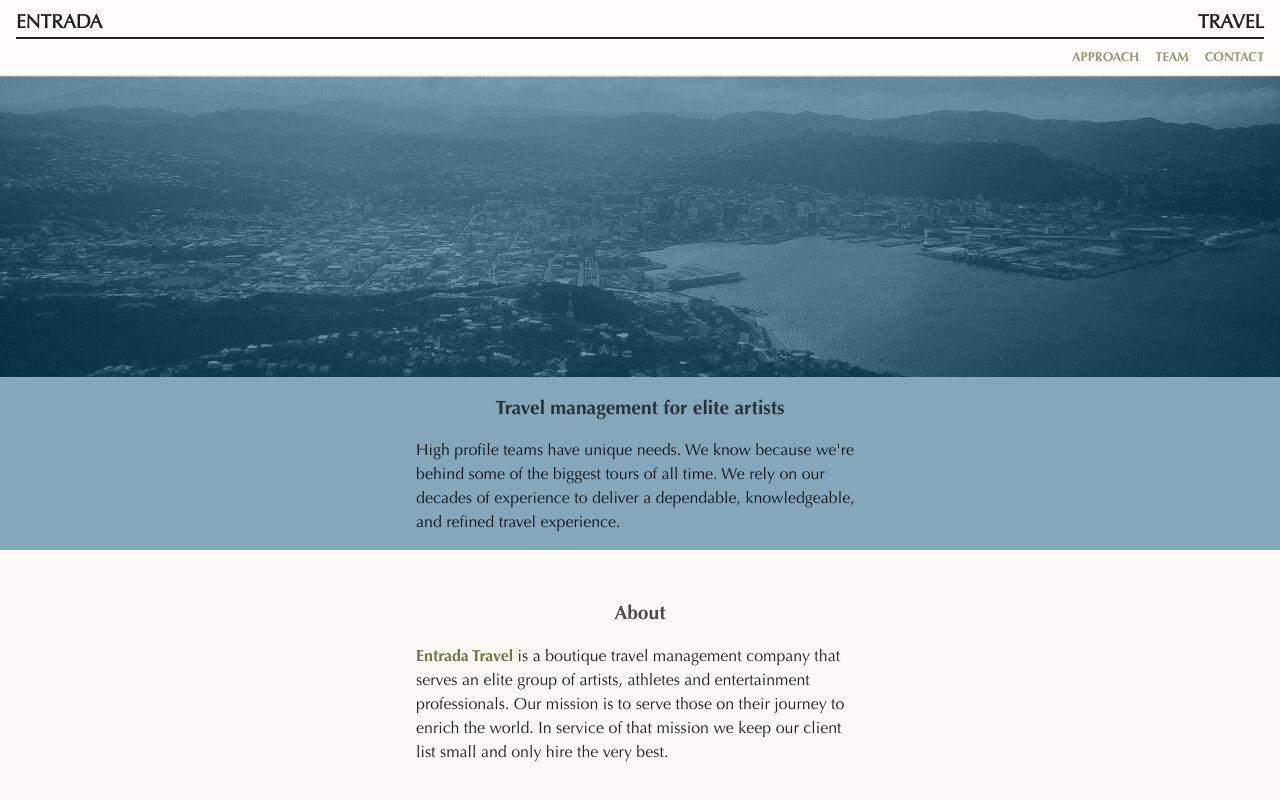
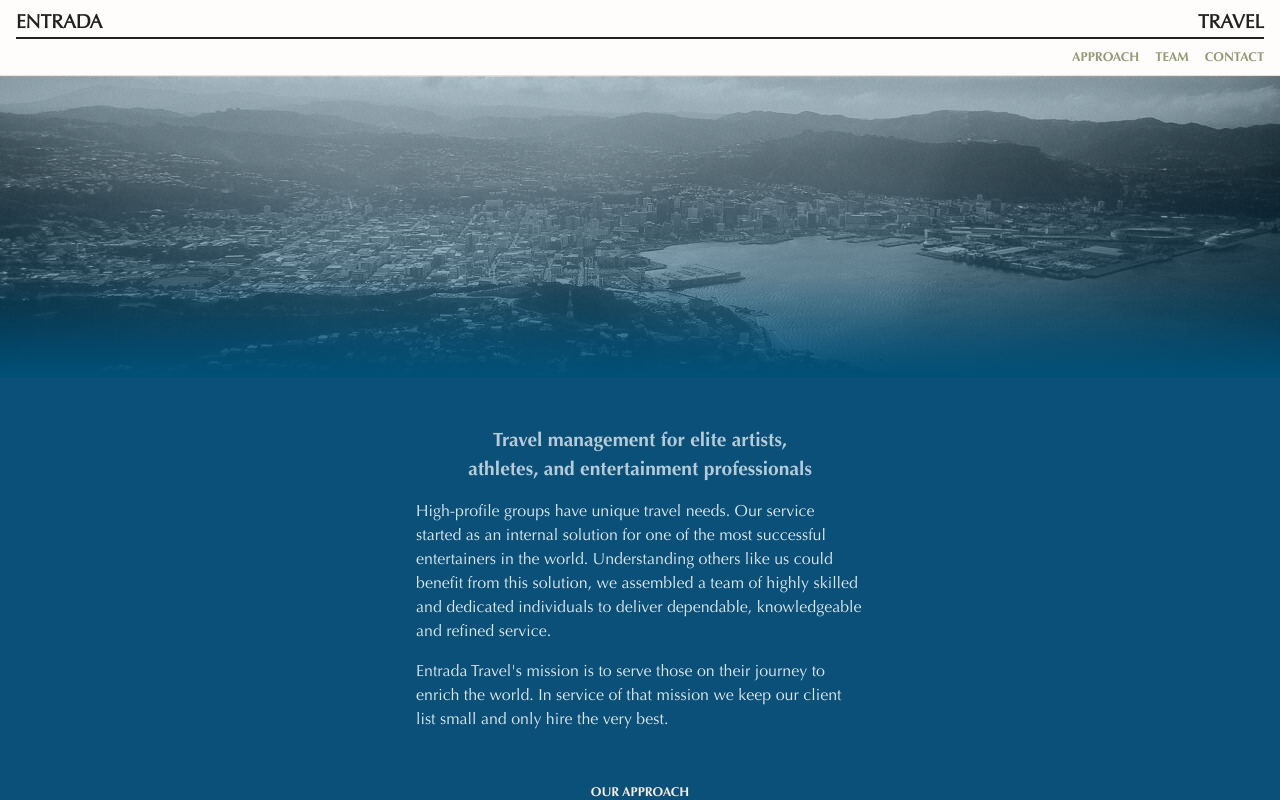
Before and after one commit to AnnaMhairi/Entrada, a React (Create React App) app in the folder entrada/: page / in a window 1280 px wide. Shown: the top 800 px of the page. Built offline with nearby package versions, Linux system fonts and the light colour scheme; a small style sheet from the web is missing.

Commit message:
Update index

```diff
--- a/entrada/src/components/Hero/index.css
+++ b/entrada/src/components/Hero/index.css
@@ -7,7 +7,7 @@
   background-color: rgba(246,236,224,.25);
   padding-top: 1rem;
   padding-bottom: 1rem;
-  height: 300px;
+  height: 50%;
   padding: 0 0 0 0;
   border-top: 1px solid rgba(0,0,0,.1);
 }
@@ -15,8 +15,10 @@
 .hero--home {
   background:
   	linear-gradient(
-        rgba(0,80,120,.5),
-        rgba(0,80,120,.5)
+      rgba(0,80,120,.25),
+      rgba(0,80,120,.25),
+      rgba(0,80,120,.4),
+      rgba(0,80,120,1)
     ),
     url('./img/ben_home.jpg');
 	background-size: cover;
--- a/entrada/src/components/HeroCopy/index.css
+++ b/entrada/src/components/HeroCopy/index.css
@@ -6,8 +6,26 @@
   flex-basis: 100;
   flex-flow: column nowrap;
   background-color: rgba(246,236,224,.25);
-  padding-top: 1rem;
-  padding-bottom: 1rem;
+  padding-top: 3rem;
+  padding-bottom: 3rem;
+}
+
+.home__header {
+	color: rgba(0,0,0,.7);
+	text-align: center;
+	font-size: 1.2rem;
+	font-family: 'Optima LT W01 Bold', serif;
+	max-width: 28rem;
+}
+
+.home--top {
+	min-height: 0rem;
+	background-color: rgba(10,80,120,1);
+	color: rgba(255,255,255,.87);
+}
+
+.home__header--top {
+	color: rgba(255,255,255,.7);
 }
 
 .home__copy {
@@ -15,21 +33,21 @@
 	max-width: 28rem;
 }
 
-@media only screen and (min-width: 500px) {
-  .home__header {
-    color: rgba(0,0,0,.7);
-    text-align: center;
-    font-size: 1.2rem;
-    font-family: 'Optima LT W01 Bold';
-  }
+.home__cta {
+	margin-top: 2rem;
+	text-align: center;
+}
 
-  .home--top {
-  	min-height: 0rem;
-  	background-color: rgba(10,80,120,.5);
-  }
+.button {
+	padding: .5rem 1rem .5rem 1rem;
+	transition: all 1s ease;
+	font-family: 'Optima LT W01 Bold', serif;
+}
 
-  .home__copy {
-    margin-top: 1rem;
-    max-width: 28rem;
-  }
+.button--home {
+	color: rgb(246,236,224);
 }
+
+.button--home:hover {
+	color: rgba(246,236,224,.75);
+}
--- a/entrada/src/components/HeroCopy/index.js
+++ b/entrada/src/components/HeroCopy/index.js
@@ -5,12 +5,18 @@
   render() {
     return (
       <div className='home home--top'>
-        <div className="home__header">Travel management for elite artists</div>
-          <div className='home__copy'>
-            High profile teams have unique needs. We know because we're behind some of
-            the biggest tours of all time. We rely on our decades of experience to deliver
-            a dependable, knowledgeable, and refined travel experience.
-          </div>
+        <div className="home__header home__header--top">
+          Travel management for elite artists,<br/> athletes, and entertainment professionals
+        </div>
+        <div className='home__copy'>
+          High-profile groups have unique travel needs. Our service started as an internal solution for one of the most successful entertainers in the world. Understanding others like us could benefit from this solution, we assembled a team of highly skilled and dedicated individuals to deliver dependable, knowledgeable and refined service.
+          <p>
+            Entrada Travel&#39;s mission is to serve those on their journey to enrich the world. In service of that mission we keep our client list small and only hire the very best.
+          </p>
+        </div>
+        <div className='home__cta'>
+          <a className='button button--home' onClick={ this.renderApproach }>Our approach</a>
+        </div>
       </div>
     )
   }
--- a/entrada/src/components/Index/index.js
+++ b/entrada/src/components/Index/index.js
@@ -11,7 +11,6 @@
       <div id="index">
         <Hero />
         <HeroCopy />
-        <Services />
       </div>
     );
   }
--- a/entrada/src/components/Services/index.js
+++ b/entrada/src/components/Services/index.js
@@ -13,10 +13,6 @@
   render () {
     return (
       <div className='services'>
-        <div className="services__header">About</div>
-          <div className='services__copy'>
-          <span className='text--emphasis'>Entrada Travel</span> is a boutique travel management company that serves an elite group of artists, athletes and entertainment professionals.  Our mission is to serve those on their journey to enrich the world. In service of that mission we keep our client list small and only hire the very best.
-          </div>
         <div className='services__cta'>
           <a className='button' onClick={ this.renderApproach }>Our approach</a>
         </div>
```
